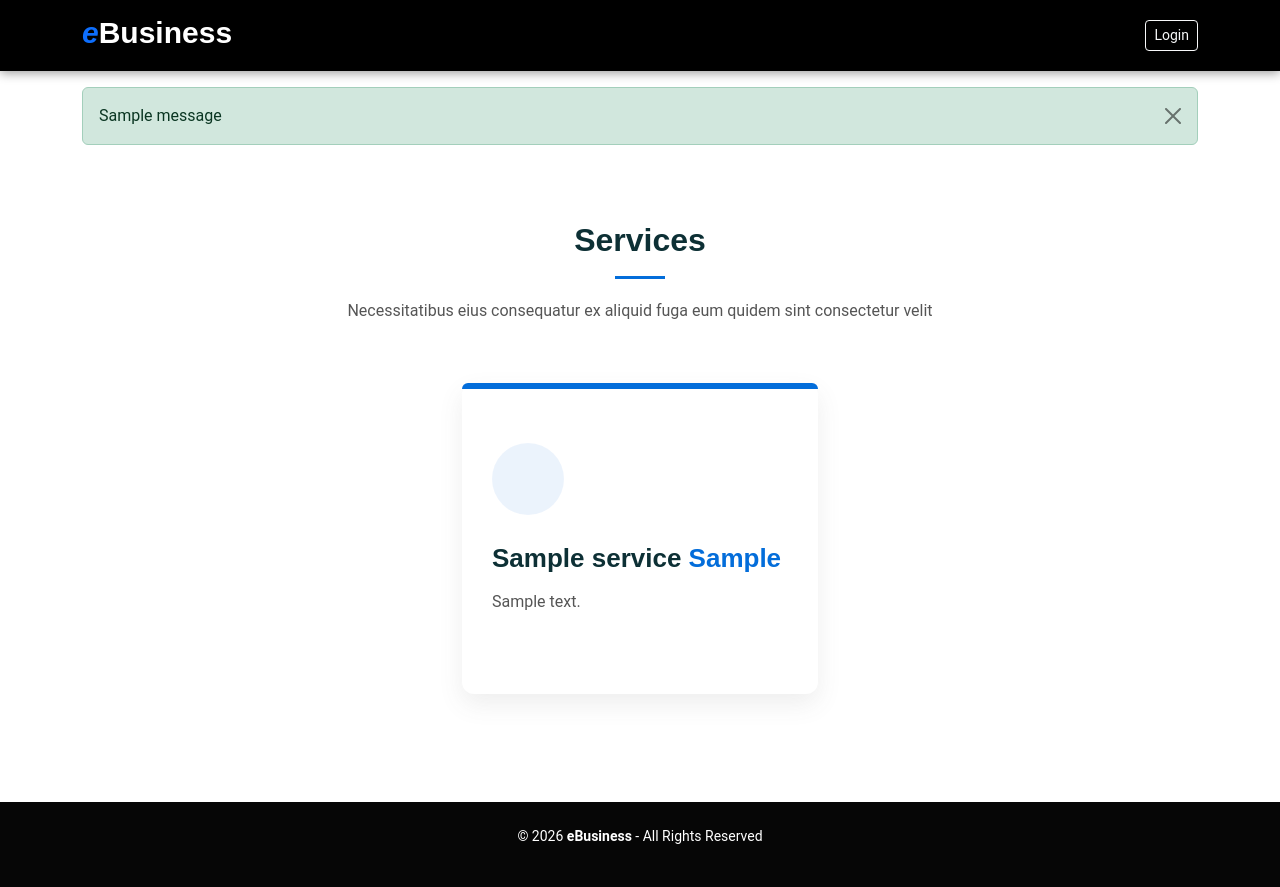
After one commit to alifahmedpbd/eBusinessProject, a Django app: page /services/ in a window 1280 px wide. The commit adds this page. Run offline with Django 5.2, Linux system fonts and the light colour scheme; tables that the repository leaves empty hold one stand-in row (values such as "Sample post"); one stand-in notice (Sample message) is shown; some libraries are stand-ins or nearby versions.

Commit message:
another update

```diff
--- a/eBusinessApp/admin.py
+++ b/eBusinessApp/admin.py
@@ -1,8 +1,11 @@
 from django.contrib import admin
-from .models import TeamMember, Portfolio, CustomUser, Contact, About
+from .models import TeamMember, Portfolio, CustomUser, Contact, About, Service, Job, JobApplication
 # Register your models here.
 admin.site.register(TeamMember)
 admin.site.register(Portfolio)
 admin.site.register(CustomUser)
 admin.site.register(Contact)
 admin.site.register(About)
+admin.site.register(Service)
+admin.site.register(Job)
+admin.site.register(JobApplication)
--- a/eBusinessApp/urls.py
+++ b/eBusinessApp/urls.py
@@ -6,36 +6,43 @@ from django.conf.urls.static import static
 
 urlpatterns = [
 
-    path('', views.root_redirect, name='root'),
+
     path('home/', views.home, name='home'),
 
-    # Authentication
     path('signup/', views.signup_view, name='signup'),
-    path('login/', views.login_view, name='login'),
+    path('', views.login_view, name='login'),
     path('logout/', views.logout_view, name='logout'),
 
-    # Admin dashboard
     path('admin-dashboard/', views.admin_dashboard, name='admin_dashboard'),
 
-    # Team
+
     path('team_view/', views.team_view, name='team_view'),
     path('createTeamMember/', views.createTeamMember, name='createTeamMember'),
     path('updateTeamMember/<str:pk>/', views.updateTeamMember, name="updateTeamMember"),
     path('deleteTeamMember/<str:pk>/', views.deleteTeamMember, name="deleteTeamMember"),
 
-    # Portfolio
+
     path('portfolio/', views.portfolio_view, name='portfolio'),
     path('createPortfolio/', views.createPortfolio, name='createPortfolio'),
     path('updatePortfolio/<str:pk>/', views.updatePortfolio, name="updatePortfolio"),
     path('deletePortfolio/<str:pk>/', views.deletePortfolio, name="deletePortfolio"),
     path('portfolio/<int:pk>/', views.portfolioDetails, name='portfolioDetails'),
-    path('portfolio/category/<str:category>/',
-     views.portfolioCategory,
-     name="portfolioCategory"),
+    path('portfolio/category/<str:category>/', views.portfolioCategory,name="portfolioCategory"),
 
-    # Contact
+
     path('contact/', views.contact_view, name='contact'),
-    path('about/', views.about, name='about')
+
+    path('about/', views.about, name='about'),
+
+    path('services/', views.service_view, name='services'),
+    path('services/<int:pk>/', views.service_details, name='serviceDetails'),
+
+    path('faq/', views.faq, name='faq'),
+
+    path('career/', views.career, name='career'),
+    path('job-application/<int:id>/', views.job_application, name='job_application'),
+    path('create-job/', views.create_job, name='create_job'),
+
 
 ]
 
--- a/eBusinessApp/views.py
+++ b/eBusinessApp/views.py
@@ -1,8 +1,7 @@
-from django.shortcuts import render, redirect
-from .models import TeamMember, Portfolio, Contact, About
-from .forms import TeamMemberForm, PortfolioForm
+from django.shortcuts import render, redirect, get_object_or_404
+from .models import TeamMember, Portfolio, Contact, About, Service, Job, JobApplication
+from .forms import TeamMemberForm, PortfolioForm, CustomUserCreationForm
 from django.contrib.auth.decorators import login_required, user_passes_test
-from .forms import CustomUserCreationForm
 from django.contrib.auth import login, logout, authenticate
 from django.contrib import messages
 # Create your views here.
@@ -21,10 +20,6 @@ def home(request):
 
 
 
-
-
-# Signup
-
 def signup_view(request):
     if request.user.is_authenticated:
         return redirect('home')
@@ -41,7 +36,7 @@ def signup_view(request):
     return render(request, 'signup.html', {'form': form})
 
 
-# Login
+
 def login_view(request):
     if request.user.is_authenticated:
         return redirect('home')
@@ -61,14 +56,14 @@ def login_view(request):
     return render(request, 'login.html')
 
 
-# Logout
+
 @login_required
 def logout_view(request):
     logout(request)
     return redirect('signup')
 
 
-# Admin Only View Example
+
 def is_admin(user):
     return user.is_superuser
 
@@ -147,7 +142,6 @@ def portfolio_view(request):
 
 
 
-# Category Page (show all items)
 def portfolioCategory(request, category):
 
     portfolios = Portfolio.objects.filter(category=category)
@@ -201,7 +195,7 @@ def portfolioDetails(request, pk):
     context = {'portfolio': portfolio}
     return render(request, 'portfolio-details.html', context)
 
-@superuser_required
+
 def contact_view(request):
 
     if request.method == 'POST':
@@ -221,10 +215,87 @@ def contact_view(request):
 
     return render(request, 'contact.html')
 
-@superuser_required
+
 def about(request):
     about = About.objects.first()
     context = {
         'about': about
     }
     return render(request, 'about.html', context)
+
+def service_view(request):
+    services = Service.objects.all()
+    return render(request, 'service.html', {'services': services})
+
+
+def service_details(request, pk):
+    service = Service.objects.get(id=pk)
+    return render(request, 'service_details.html', {'service': service})
+
+def faq(request):
+    return render(request, 'faq.html')
+
+
+
+def career(request):
+
+    jobs = Job.objects.all()
+
+    context = {
+        'jobs': jobs
+    }
+
+    return render(request, 'career.html', context)
+
+@superuser_required
+def create_job(request):
+
+    if request.method == 'POST':
+
+        title = request.POST.get('title')
+        description = request.POST.get('description')
+        location = request.POST.get('location')
+        requirements = request.POST.get('requirements')
+
+        Job.objects.create(
+            title=title,
+            description=description,
+            location=location,
+            requirements=requirements
+        )
+
+        messages.success(request, "Job added successfully!")
+
+        return redirect('career')
+
+    return render(request,'job_form.html')
+
+
+def job_application(request, id):
+
+    job = get_object_or_404(Job, id=id)
+
+    if request.method == 'POST':
+
+        name = request.POST.get('name')
+        email = request.POST.get('email')
+        phone = request.POST.get('phone')
+        message = request.POST.get('message')
+        cv = request.FILES.get('cv')
+
+        JobApplication.objects.create(
+            job=job,
+            name=name,
+            email=email,
+            phone=phone,
+            message=message,
+            cv=cv
+        )
+
+        messages.success(request, "Your application is submitted successfully!")
+
+        return redirect('career')
+
+    context = {'job': job}
+
+    return render(request,'jobapplication.html',context)
--- a/static/css/main.css
+++ b/static/css/main.css
@@ -4336,3 +4336,10 @@ font-weight: bold;
 margin:0;
 font-size:14px;
 }
+
+
+.card:hover{
+transform: translateY(-5px);
+transition: 0.3s;
+box-shadow: 0 10px 25px rgba(0,0,0,0.1);
+}
--- a/templates/base.html
+++ b/templates/base.html
@@ -27,10 +27,25 @@
   {% include 'navbar.html' %}
 
   <!-- Main Content -->
-  <main class="main">
-    {% block content %}
-    {% endblock %}
-  </main>
+<main class="main">
+
+{% if messages %}
+<div class="container mt-3">
+
+  {% for message in messages %}
+  <div class="alert alert-success alert-dismissible fade show">
+    {{ message }}
+    <button type="button" class="btn-close" data-bs-dismiss="alert"></button>
+  </div>
+  {% endfor %}
+
+</div>
+{% endif %}
+
+{% block content %}
+{% endblock %}
+
+</main>
 
   <!-- Footer -->
   {% include 'footer.html' %}
--- a/templates/login.html
+++ b/templates/login.html
@@ -8,7 +8,7 @@
     {% csrf_token %}
     <input type="text" name="username" placeholder="Username" class="form-control mb-2">
     <input type="password" name="password" placeholder="Password" class="form-control mb-2">
-    <button type="submit" class="btn btn-success">Login</button>
+    <button type="submit" class="btn btn-success">Login</button> <a href="{% url 'signup' %}" class="btn btn-primary btn-sm">Don't have an account? Sign Up</a>
   </form>
 </div>
 
--- a/templates/navbar.html
+++ b/templates/navbar.html
@@ -13,7 +13,7 @@
     <!-- Menu -->
 <nav>
   <ul class="d-flex gap-4 list-unstyled m-0 align-items-center">
-
+{% if user.is_authenticated %}
     <li>
       <a href="{% url 'home' %}" class="nav-link {% if request.path == '/' %}active{% endif %}">
         Home
@@ -27,9 +27,7 @@
     </li>
 
     <li>
-      <a href="{% url 'home' %}#services" class="nav-link">
-        Services
-      </a>
+      <a href="{% url 'services' %}" class="nav-link">Services</a>
     </li>
 
     <li>
@@ -45,30 +43,53 @@
     </li>
 
 <li class="dropdown">
-  <a href="#" class="nav-link">Dropdown</a>
 
-  <ul class="dropdown-menu-custom">
+<a href="#" class="nav-link">More</a>
 
-    <li><a href="#" class="dropdown-item">Dropdown 1</a></li>
+<ul class="dropdown-menu-custom">
 
-    <li class="deep-dropdown">
-      <a href="#" class="dropdown-item">Deep Dropdown ▸</a>
+<li>
+<a href="{% url 'services' %}" class="dropdown-item">
+Services
+</a>
+</li>
 
-      <ul class="deep-dropdown-menu">
-        <li><a href="#">Deep Dropdown 1</a></li>
-        <li><a href="#">Deep Dropdown 2</a></li>
-        <li><a href="#">Deep Dropdown 3</a></li>
-        <li><a href="#">Deep Dropdown 4</a></li>
-        <li><a href="#">Deep Dropdown 5</a></li>
-      </ul>
+<li>
+<a href="{% url 'portfolio' %}" class="dropdown-item">
+All Projects
+</a>
+</li>
 
-    </li>
+<li>
+<a href="{% url 'team_view' %}" class="dropdown-item">
+Our Team
+</a>
+</li>
 
-    <li><a href="#" class="dropdown-item">Dropdown 2</a></li>
-    <li><a href="#" class="dropdown-item">Dropdown 3</a></li>
-    <li><a href="#" class="dropdown-item">Dropdown 4</a></li>
 
-  </ul>
+<li class="deep-dropdown">
+
+<a href="#" class="dropdown-item">
+Resources ▸
+</a>
+
+<ul class="deep-dropdown-menu">
+
+<li>
+<a href="{% url 'faq' %}">FAQ</a>
+</li>
+
+<li>
+<a href="{% url 'career' %}">Career</a>
+</li>
+
+
+</ul>
+
+</li>
+
+</ul>
+
 </li>
 
     <li>
@@ -77,7 +98,7 @@
       </a>
     </li>
 
-        {% if user.is_authenticated %}
+
           <li class="text-white">|</li>
           <li class="text-white">Hi, {{ user.username }}</li>
           <li>
@@ -91,11 +112,6 @@
               Login
             </a>
           </li>
-          <li>
-            <a href="{% url 'signup' %}" class="btn btn-primary btn-sm">
-              Sign Up
-            </a>
-          </li>
         {% endif %}
 
       </ul>
--- /dev/null
+++ b/templates/service.html
@@ -0,0 +1,56 @@
+{% extends 'base.html' %}
+{% load static %}
+
+{% block content %}
+
+<section id="services" class="services section">
+
+<div class="container section-title" data-aos="fade-up">
+<h2>Services</h2>
+<p>Necessitatibus eius consequatur ex aliquid fuga eum quidem sint consectetur velit</p>
+</div>
+
+<div class="container" data-aos="fade-up" data-aos-delay="100">
+
+<div class="row gy-4 justify-content-center">
+
+{% for service in services %}
+
+<div class="col-lg-4 col-md-6" data-aos="fade-up">
+
+<article class="service-item">
+
+<span class="service-icon rounded-circle">
+<i class="bi {{ service.icon }}"></i>
+</span>
+
+<h3>
+<a href="{% url 'serviceDetails' service.id %}">
+{{ service.title }} <span>{{ service.highlight }}</span>
+</a>
+</h3>
+
+<p>
+{{ service.description }}
+</p>
+
+<a href="{% url 'serviceDetails' service.id %}"
+class="card-action rounded-circle d-flex align-items-center justify-content-center">
+
+<i class="bi bi-arrow-up-right"></i>
+
+</a>
+
+</article>
+
+</div>
+
+{% endfor %}
+
+</div>
+
+</div>
+
+</section>
+
+{% endblock %}
--- a/templates/signup.html
+++ b/templates/signup.html
@@ -7,7 +7,7 @@
   <form method="POST">
     {% csrf_token %}
     {{ form.as_p }}
-    <button type="submit" class="btn btn-primary">Register</button>
+    <button type="submit" class="btn btn-primary">Register</button> <a href="{% url 'login' %}" class="btn btn-outline-light btn-sm">Already have an account? Login</a>
   </form>
 </div>
 
```
Also changed, not shown: eBusinessApp/models.py (+41 -3 lines), templates/career.html (added, +50 -0 lines), templates/faq.html (added, +30 -0 lines), templates/job_form.html (added, +42 -0 lines), templates/jobapplication.html (added, +34 -0 lines), templates/service_details.html (added, +18 -0 lines), eBusinessApp/forms.py (line endings or trailing spaces), eBusinessApp/migrations/0004_service.py (added), eBusinessApp/migrations/0005_jobapplication.py (added), eBusinessApp/migrations/0006_delete_jobapplication.py (added), eBusinessApp/migrations/0007_job_jobapplication.py (added).
